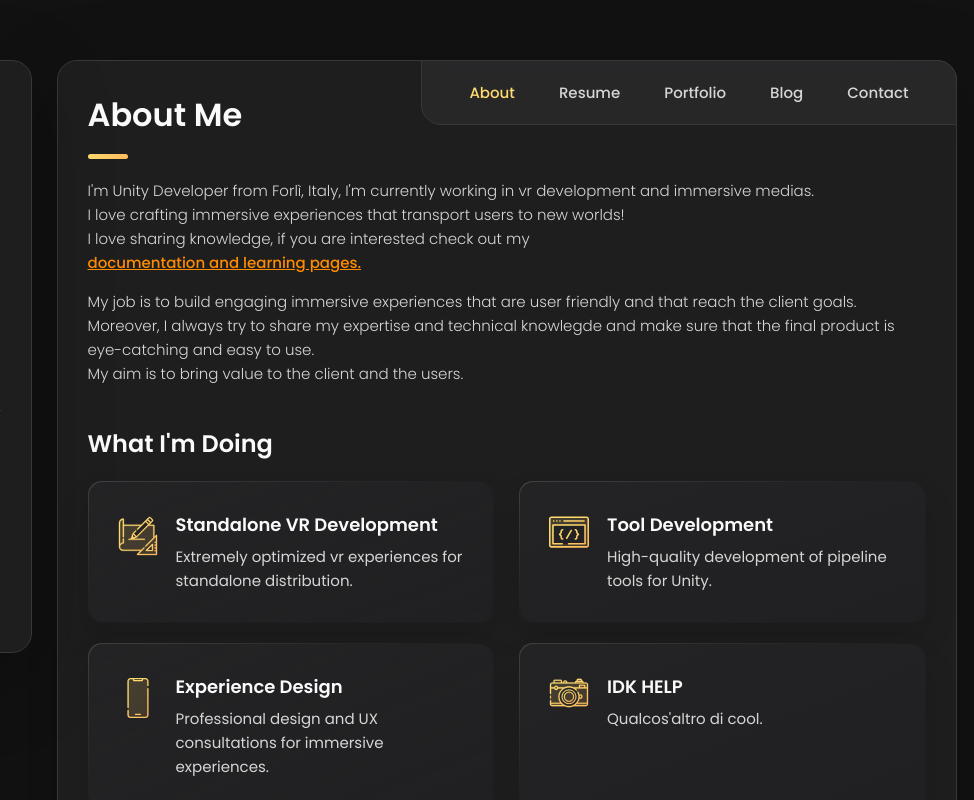
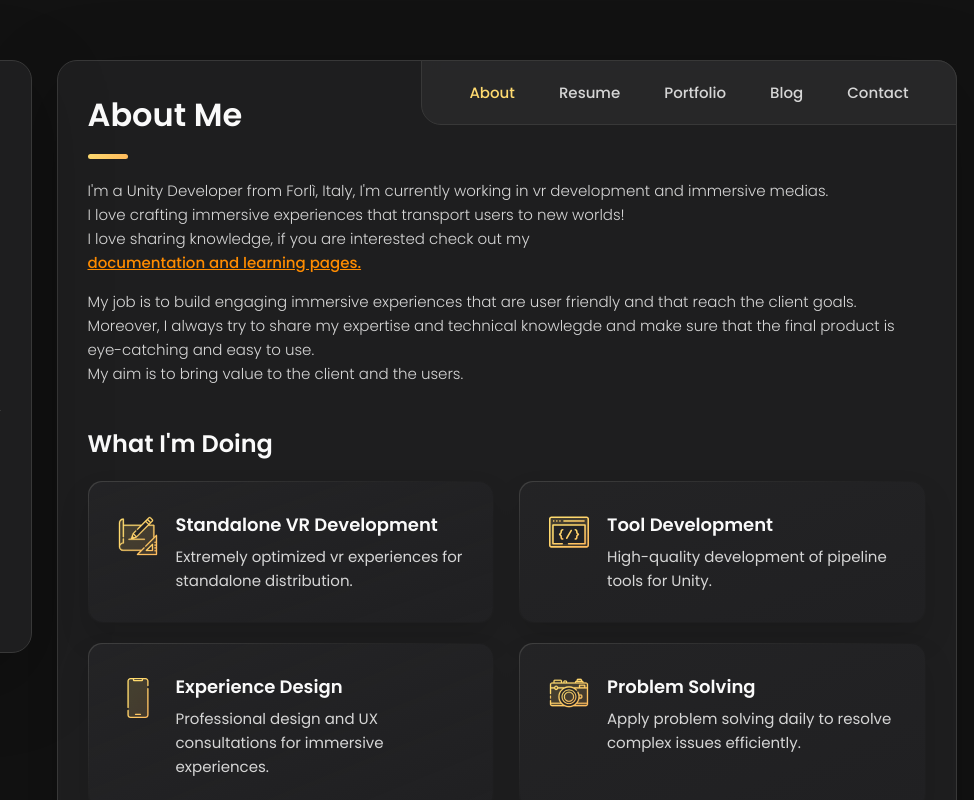
Before and after one commit to Suletta/suletta.github.io, a plain HTML site: page index.html in a window 1280 px wide. Shown: the top 800 px of the page, 306-1280 px from the left. Drawn offline with nearby package versions, Linux system fonts and the light colour scheme.

Commit message:
Update index.html

```diff
--- a/index.html
+++ b/index.html
@@ -180,7 +180,7 @@
 
         <section class="about-text">
           <p>
-            I'm Unity Developer from Forlì, Italy, I'm currently working in vr development and immersive medias.
+            I'm a Unity Developer from Forlì, Italy, I'm currently working in vr development and immersive medias.
             <br>I love crafting immersive experiences that transport users to new worlds!
             <br>I love sharing knowledge, if you are interested check out my <a class="text-link" href="https://www.notion.so/Sula-Continuous-learning-79332aa8ff84457191adf064e750c13a?pvs=21">documentation and learning pages.</a>
           </p>
@@ -258,10 +258,10 @@
               </div>
 
               <div class="service-content-box">
-                <h4 class="h4 service-item-title">IDK HELP</h4>
+                <h4 class="h4 service-item-title">Problem solving</h4>
 
                 <p class="service-item-text">
-                  Qualcos'altro di cool.
+                  Apply problem solving daily to resolve complex issues efficiently.
                 </p>
               </div>
 
```
